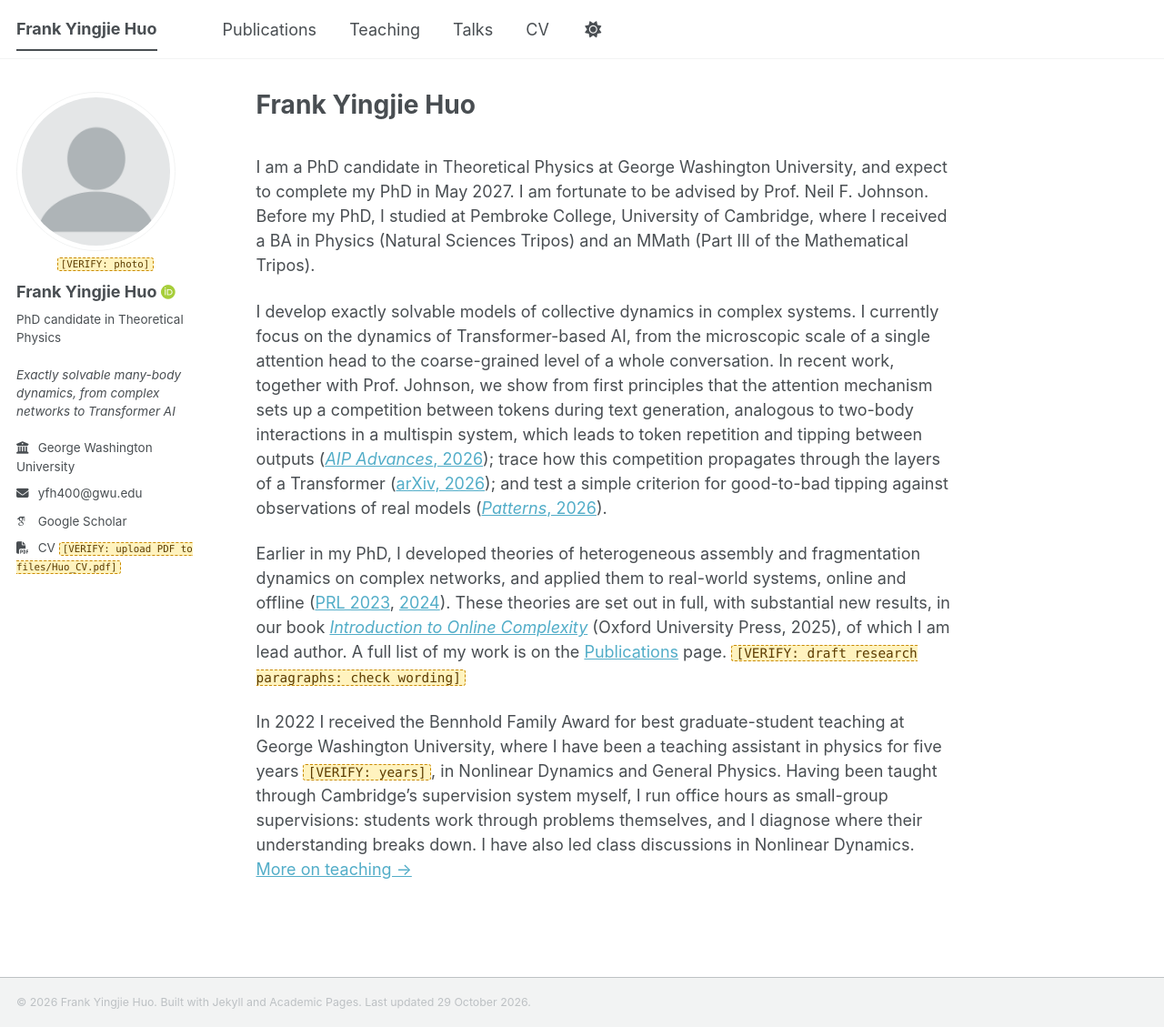
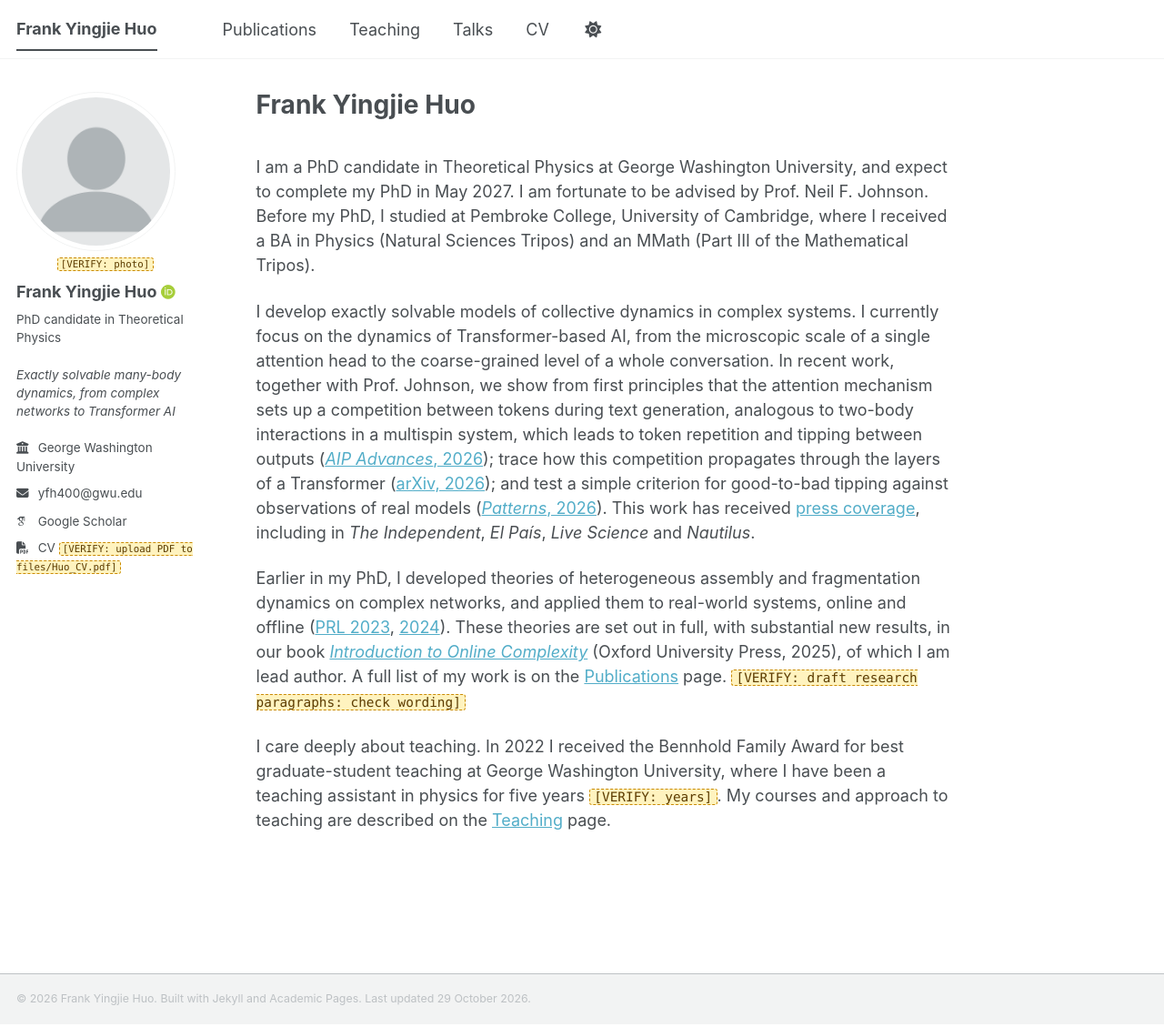
Before and after one commit to FrankHuo-217/huo.github.io, a Jekyll site: the page built from _pages/about.md, in a window 1280 px wide and 1129 px high. Shown: the whole window at 91% size. Built offline with Jekyll 4.4.1, drawn with Linux system fonts in a browser that asks for light colours; some web fonts are replaced; a script bundle is joined from its source files by our own code.

Commit message:
Mention press coverage and shorten the teaching paragraph
Add one sentence on press coverage at the end of the current-research
paragraph, linking to the In the media section. Cut the home page
teaching paragraph down to the award and TA years, and move the
Cambridge background of the supervision approach to the Teaching page.

Co-Authored-By: Claude Opus 5.5 <noreply@anthropic.com>
Claude-Session: https://claude.ai/code/session_01EX1ohUgYjPPjqdCJmoT8XW

```diff
--- a/_pages/about.md
+++ b/_pages/about.md
@@ -18,8 +18,8 @@ redirect_from:
 I am a PhD candidate in Theoretical Physics at George Washington University, and expect to complete my PhD in May 2027. I am fortunate to be advised by Prof. Neil F. Johnson. Before my PhD, I studied at Pembroke College, University of Cambridge, where I received a BA in Physics (Natural Sciences Tripos) and an MMath (Part III of the Mathematical Tripos).
 {: .home-intro}
 
-I develop exactly solvable models of collective dynamics in complex systems. I currently focus on the dynamics of Transformer-based AI, from the microscopic scale of a single attention head to the coarse-grained level of a whole conversation. In recent work, together with Prof. Johnson, we show from first principles that the attention mechanism sets up a competition between tokens during text generation, analogous to two-body interactions in a multispin system, which leads to token repetition and tipping between outputs ([*AIP Advances*, 2026](https://doi.org/10.1063/5.0296911)); trace how this competition propagates through the layers of a Transformer ([arXiv, 2026](https://arxiv.org/abs/2607.25279)); and test a simple criterion for good-to-bad tipping against observations of real models ([*Patterns*, 2026](https://doi.org/10.1016/j.patter.2026.101666)).
+I develop exactly solvable models of collective dynamics in complex systems. I currently focus on the dynamics of Transformer-based AI, from the microscopic scale of a single attention head to the coarse-grained level of a whole conversation. In recent work, together with Prof. Johnson, we show from first principles that the attention mechanism sets up a competition between tokens during text generation, analogous to two-body interactions in a multispin system, which leads to token repetition and tipping between outputs ([*AIP Advances*, 2026](https://doi.org/10.1063/5.0296911)); trace how this competition propagates through the layers of a Transformer ([arXiv, 2026](https://arxiv.org/abs/2607.25279)); and test a simple criterion for good-to-bad tipping against observations of real models ([*Patterns*, 2026](https://doi.org/10.1016/j.patter.2026.101666)). This work has received [press coverage]({{ "/publications/#in-the-media" | relative_url }}), including in *The Independent*, *El País*, *Live Science* and *Nautilus*.
 
 Earlier in my PhD, I developed theories of heterogeneous assembly and fragmentation dynamics on complex networks, and applied them to real-world systems, online and offline ([PRL 2023](https://doi.org/10.1103/PhysRevLett.130.237401), [2024](https://doi.org/10.1103/PhysRevLett.133.247401)). These theories are set out in full, with substantial new results, in our book [*Introduction to Online Complexity*](https://global.oup.com/academic/product/introduction-to-online-complexity-9780198921011) (Oxford University Press, 2025), of which I am lead author. A full list of my work is on the [Publications]({{ "/publications/" | relative_url }}) page. {% include verify.html note="draft research paragraphs: check wording" %}
 
-In 2022 I received the Bennhold Family Award for best graduate-student teaching at George Washington University, where I have been a teaching assistant in physics for five years {% include verify.html note="years" %}, in Nonlinear Dynamics and General Physics. Having been taught through Cambridge's supervision system myself, I run office hours as small-group supervisions: students work through problems themselves, and I diagnose where their understanding breaks down. I have also led class discussions in Nonlinear Dynamics. [More on teaching →]({{ "/teaching/" | relative_url }})
+I care deeply about teaching. In 2022 I received the Bennhold Family Award for best graduate-student teaching at George Washington University, where I have been a teaching assistant in physics for five years {% include verify.html note="years" %}. My courses and approach to teaching are described on the [Teaching]({{ "/teaching/" | relative_url }}) page.
```
Also changed, not shown: _pages/teaching.md (+1 -1 lines).
